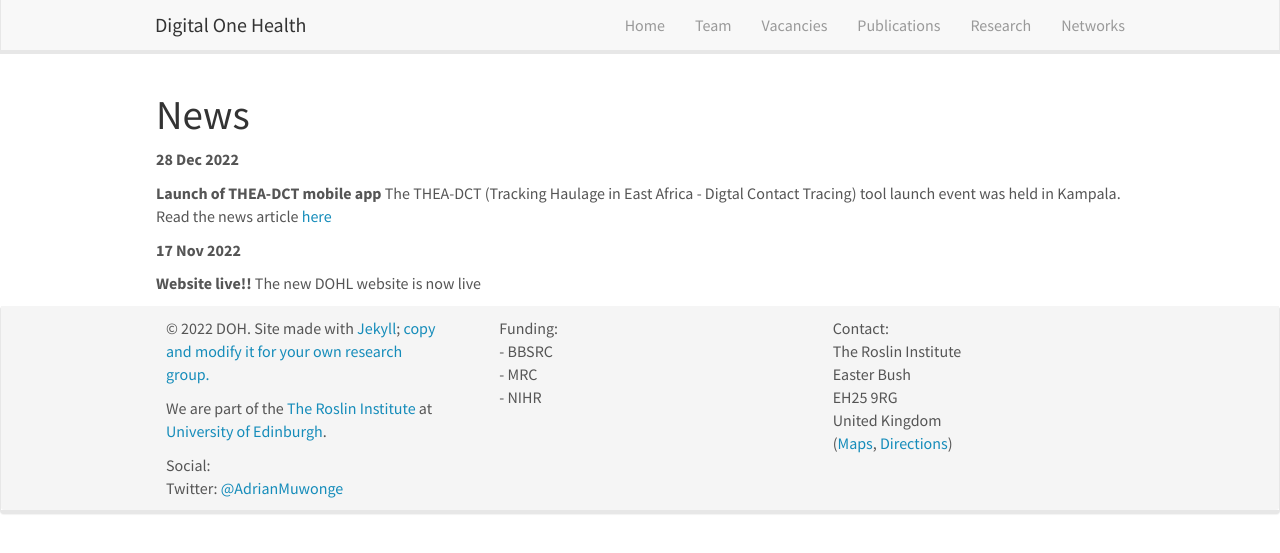
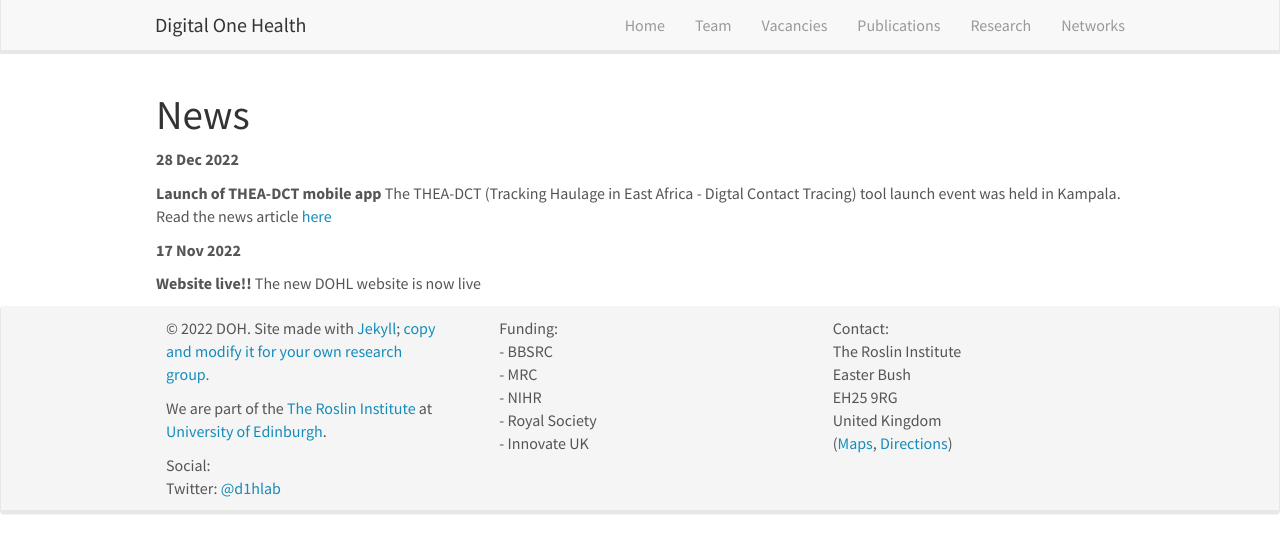
Before and after one commit to Digital-One-Health/digital-one-health.github.io, a Jekyll site: the page built from _pages/allnews.md, in a window 1280 px wide. Shown: the top 553 px of the page. Built offline with Jekyll 4.4.1, drawn with Linux system fonts in a browser that asks for light colours; nearby versions of some CDN libraries.

Commit message:
Update funders and twitter

```diff
--- a/_includes/footer.html
+++ b/_includes/footer.html
@@ -15,8 +15,11 @@
 		<div class="col-sm-4">
 		  Funding:<br />
       - BBSRC<br />
-		  - MRC<br />
+		- MRC<br />
 			- NIHR<br />
+			- Royal Society<br />
+			- Innovate UK<br />
+
 
 		</div>
 		<div class="col-sm-4">
@@ -29,7 +32,7 @@
 		</div>
 		<div class="col-sm-4">
 			Social:<br />
-			Twitter: <a href="https://twitter.com/AdrianMuwonge">@AdrianMuwonge</a><br />
+			Twitter: <a href="https://twitter.com/d1hlab">@d1hlab</a><br />
 		</div>
 	  </div>
 	</div>
```
Also changed, not shown: 10 other files.
